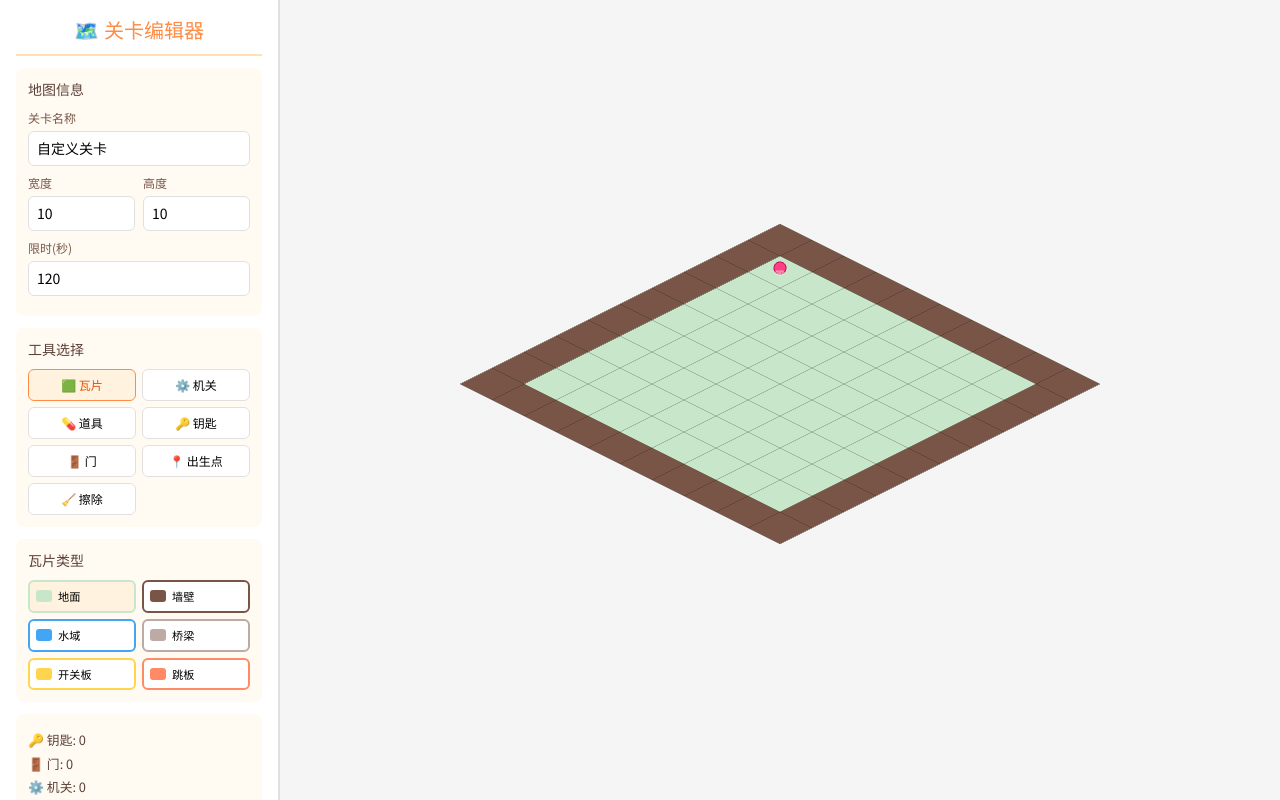
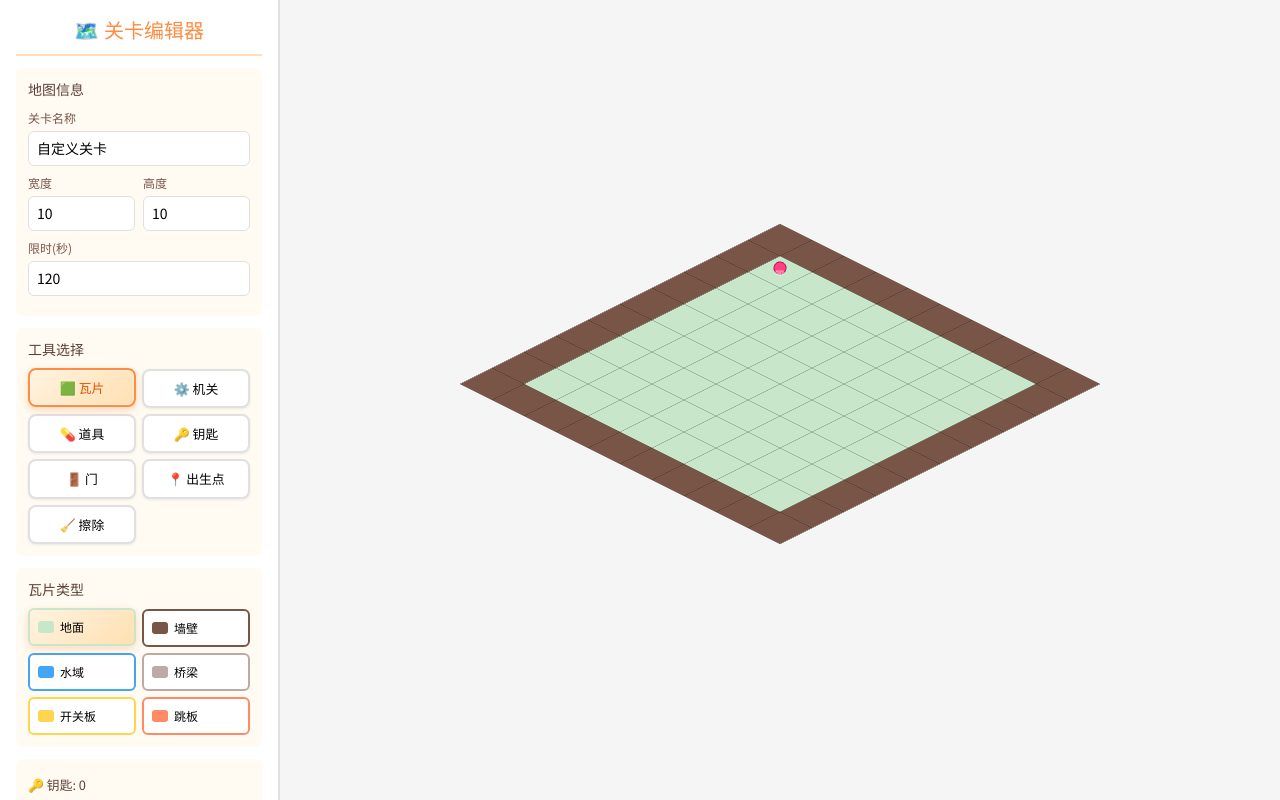
Before and after one commit to maoj98/game2, a Vue app: page /editor in a window 1280 px wide. Built offline with nearby package versions, Linux system fonts and the light colour scheme; a web font is replaced by a local one.

Commit message:
6a21728b1f3354703d3be432

```diff
--- a/src/views/EditorView.vue
+++ b/src/views/EditorView.vue
@@ -337,20 +337,31 @@ function goBack() {
 }
 
 .tool-btn {
-  padding: 0.375rem;
-  border: 1.5px solid #E0E0E0;
-  border-radius: 6px;
+  padding: 0.5rem;
+  border: 2px solid #E0E0E0;
+  border-radius: 8px;
   background: white;
-  font-size: 0.75rem;
+  font-size: 0.8rem;
   cursor: pointer;
-  transition: all 0.15s;
+  transition: all 0.2s;
   white-space: nowrap;
+  box-shadow: 0 1px 3px rgba(0,0,0,0.08);
+}
+
+.tool-btn:hover {
+  border-color: #FFB74D;
+  background: #FFF8E1;
+  transform: translateY(-1px);
+  box-shadow: 0 2px 6px rgba(255,140,66,0.2);
 }
 
 .tool-btn.active {
   border-color: #FF8C42;
-  background: #FFF3E0;
+  background: linear-gradient(135deg, #FFF3E0, #FFE0B2);
   color: #E65100;
+  font-weight: bold;
+  transform: translateY(-1px);
+  box-shadow: 0 3px 8px rgba(255,140,66,0.35), inset 0 0 0 1px rgba(255,255,255,0.5);
 }
 
 .tile-grid {
@@ -363,17 +374,26 @@ function goBack() {
   display: flex;
   align-items: center;
   gap: 0.375rem;
-  padding: 0.375rem;
+  padding: 0.5rem;
   border: 2px solid #E0E0E0;
   border-radius: 6px;
   background: white;
-  font-size: 0.7rem;
+  font-size: 0.75rem;
   cursor: pointer;
-  transition: all 0.15s;
+  transition: all 0.2s;
+}
+
+.tile-btn:hover {
+  transform: translateY(-1px);
+  box-shadow: 0 2px 5px rgba(0,0,0,0.1);
 }
 
 .tile-btn.active {
-  background: #FFF3E0;
+  border-color: #FF8C42;
+  background: linear-gradient(135deg, #FFF3E0, #FFE0B2);
+  font-weight: bold;
+  transform: translateY(-1px);
+  box-shadow: 0 3px 8px rgba(255,140,66,0.3);
 }
 
 .tile-preview {
@@ -390,19 +410,29 @@ function goBack() {
 }
 
 .mechanism-btn, .item-btn {
-  padding: 0.375rem;
-  border: 1.5px solid #E0E0E0;
+  padding: 0.5rem;
+  border: 2px solid #E0E0E0;
   border-radius: 6px;
   background: white;
-  font-size: 0.75rem;
+  font-size: 0.8rem;
   cursor: pointer;
   text-align: left;
-  transition: all 0.15s;
+  transition: all 0.2s;
+}
+
+.mechanism-btn:hover, .item-btn:hover {
+  border-color: #FFB74D;
+  background: #FFF8E1;
+  transform: translateY(-1px);
+  box-shadow: 0 2px 5px rgba(255,140,66,0.15);
 }
 
 .mechanism-btn.active, .item-btn.active {
   border-color: #FF8C42;
-  background: #FFF3E0;
+  background: linear-gradient(135deg, #FFF3E0, #FFE0B2);
+  font-weight: bold;
+  transform: translateY(-1px);
+  box-shadow: 0 3px 8px rgba(255,140,66,0.3);
 }
 
 .stats p {
```
